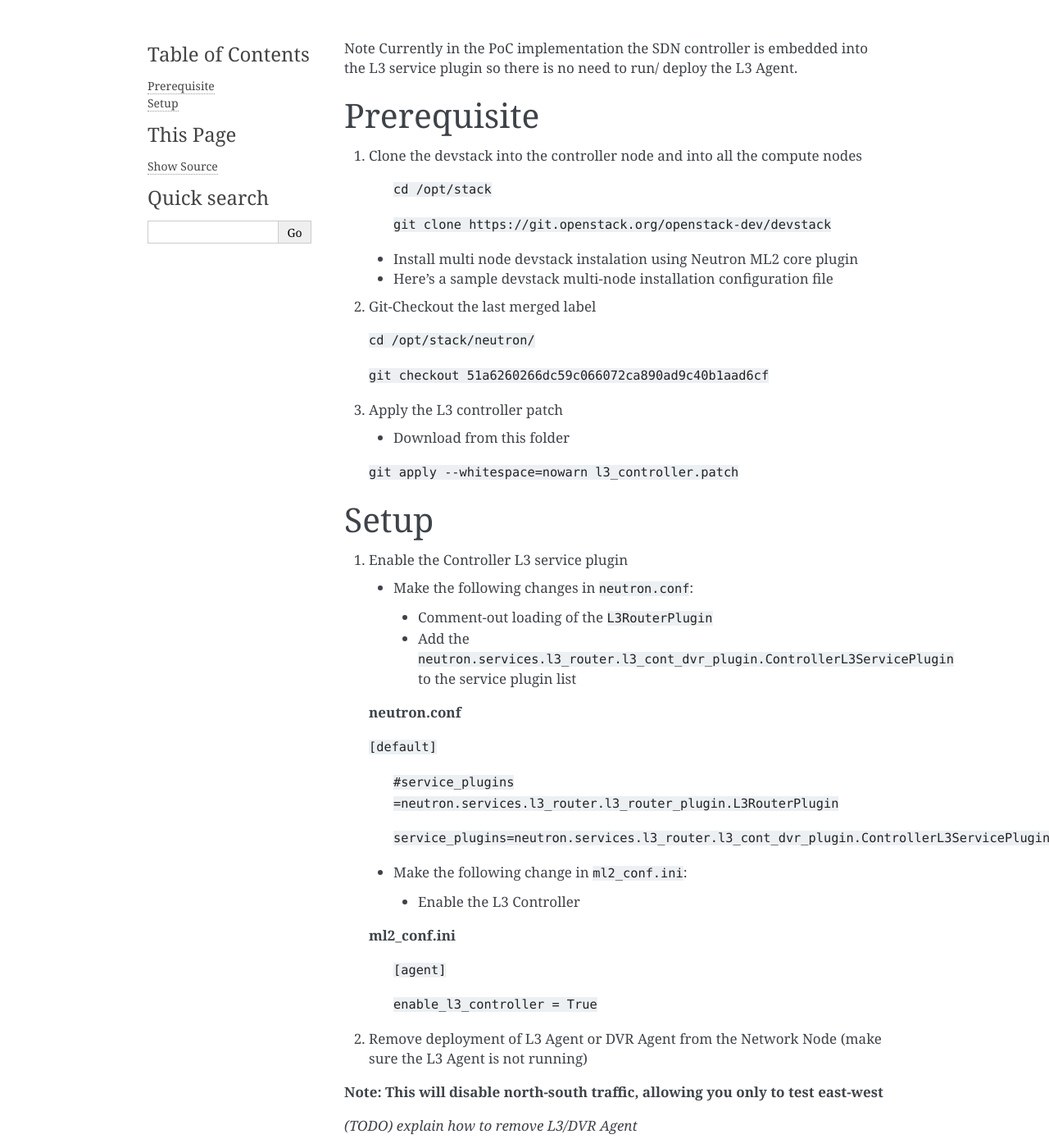
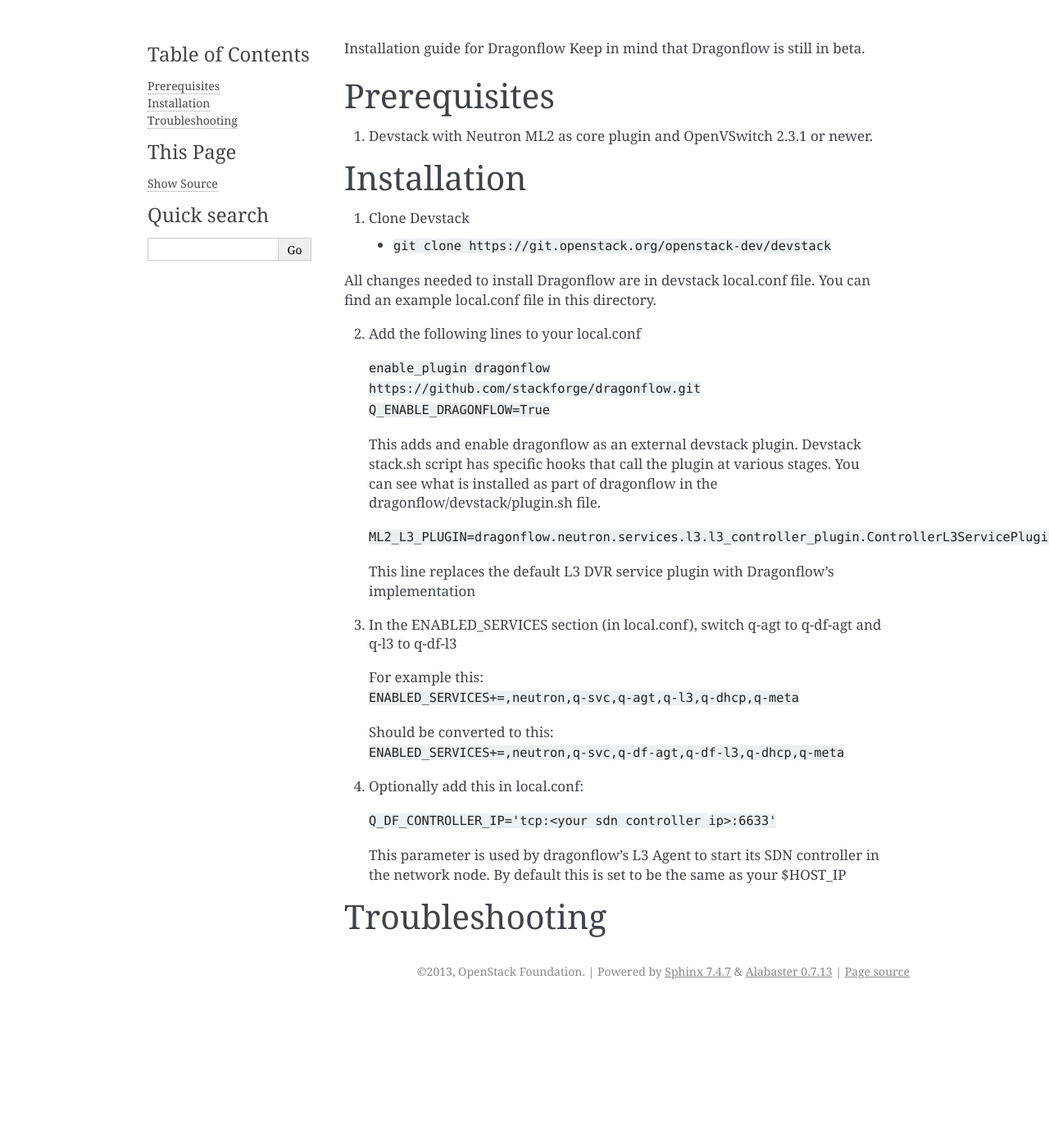
Before and after one commit to openstack-archive/dragonflow, a Sphinx documentation site: the page built from doc/source/readme.rst, in a window 1280 px wide and 1400 px high. Shown: the whole window at 82% size. Built offline with Sphinx 7.4.7, drawn with Linux system fonts in a browser that asks for light colours; some of the changed text lies outside the part shown.

Commit message:
Changes to devstack plugin: 1) SDN Controller IP is defaulted to the HOST_IP parameter 2) Add validations for OVS version 2.3.1+
Added updated README for the current installation process

Change-Id: I3d9cd14ebc7fe901d947eb2420a036f2dbd5f7f9

```diff
--- a/doc/source/readme.rst
+++ b/doc/source/readme.rst
@@ -1,93 +1,50 @@
-Note Currently in the PoC implementation the SDN controller is embedded into the L3 service plugin so there is no need to run/ deploy the L3 Agent.
+Installation guide for Dragonflow
+Keep in mind that Dragonflow is still in beta.
 
-Prerequisite
+Prerequisites
 ------------
-1) Clone the devstack into the controller node and into all the compute nodes
 
-  ``cd /opt/stack``
+1) Devstack with Neutron ML2 as core plugin and OpenVSwitch 2.3.1 or newer.
 
-  ``git clone https://git.openstack.org/openstack-dev/devstack``
+Installation
+-------------
 
- -  Install multi node devstack instalation using Neutron ML2 core plugin
+1) Clone Devstack
 
- -  Here's a sample devstack multi-node installation configuration file
+  - ``git clone https://git.openstack.org/openstack-dev/devstack``
 
-2) Git-Checkout the last merged label
+All changes needed to install Dragonflow are in devstack local.conf file.
+You can find an example local.conf file in this directory.
 
-  ``cd /opt/stack/neutron/``
+2) Add the following lines to your local.conf
 
-  ``git checkout 51a6260266dc59c066072ca890ad9c40b1aad6cf``
+   ``enable_plugin dragonflow https://github.com/stackforge/dragonflow.git``
+   ``Q_ENABLE_DRAGONFLOW=True``
 
-3) Apply the L3 controller patch
+   This adds and enable dragonflow as an external devstack plugin.
+   Devstack stack.sh script has specific hooks that call the plugin at various stages.
+   You can see what is installed as part of dragonflow in the dragonflow/devstack/plugin.sh file.
 
-  -  Download from this folder
+   ``ML2_L3_PLUGIN=dragonflow.neutron.services.l3.l3_controller_plugin.ControllerL3ServicePlugin``
 
-  ``git apply --whitespace=nowarn l3_controller.patch``
+   This line replaces the default L3 DVR service plugin with Dragonflow's implementation
 
-Setup
------
+3) In the ENABLED_SERVICES section (in local.conf), switch q-agt to q-df-agt and q-l3 to q-df-l3
 
-1) Enable the Controller L3 service plugin
+   For example this:
+   ``ENABLED_SERVICES+=,neutron,q-svc,q-agt,q-l3,q-dhcp,q-meta``
 
-  -  Make the following changes in ``neutron.conf``:
-
-    -  Comment-out loading of the ``L3RouterPlugin``
-    -  Add the ``neutron.services.l3_router.l3_cont_dvr_plugin.ControllerL3ServicePlugin`` to the service plugin list
-
-  **neutron.conf**
-
-  ``[default]``
-
-    ``#service_plugins =neutron.services.l3_router.l3_router_plugin.L3RouterPlugin``
-
-    ``service_plugins=neutron.services.l3_router.l3_cont_dvr_plugin.ControllerL3ServicePlugin``
-
-  -  Make the following change in ``ml2_conf.ini``:
-
-    - Enable the L3 Controller
-
-  **ml2_conf.ini**
-
-    ``[agent]``
-
-    ``enable_l3_controller = True``
-
-2) Remove deployment of L3 Agent or DVR Agent from the Network Node (make sure the L3 Agent is not running)
-
-**Note: This will disable north-south traffic, allowing you only to test east-west**
-
-`(TODO) explain how to remove L3/DVR Agent`
-
-3)  Installing Ryu on Controller Node
-
-  -  Cloning the Ryu project
-
-  ``git clone git://github.com/osrg/ryu.git``
-
-  -  Apply the folowing change to enable Ryu to run in Library mode (instead of a standalone controller)
-
-   Replace   `register_cli_opts`  to `register_opts` in the following files:
-
-    ``ryu/controller/controller.py``
-
-    ``ryu/app/wsgi.py``
-
-  - Configure the controller IP address
-
-    Edit the following file:
-
-    ``/opt/stack/neutron/neutron/services/l3_router/l3_cont_dvr_plugin.py``
-
-    Change the IP in the list:
-
-    `NET_CONTROL_L3_OPTS`
+   Should be converted to this:
+   ``ENABLED_SERVICES+=,neutron,q-svc,q-df-agt,q-df-l3,q-dhcp,q-meta``
 
 
-Run the following commands:
- ``sed -i 's/register_cli_opts/register_opts/g' ryu/controller/controller.py``
+4) Optionally add this in local.conf:
 
- ``sed -i 's/register_cli_opts/register_opts/g' ryu/app/wsgi.py``
+   ``Q_DF_CONTROLLER_IP='tcp:<your sdn controller ip>:6633'``
+
+   This parameter is used by dragonflow's L3 Agent to start its SDN controller in the network node.
+   By default this is set to be the same as your $HOST_IP
 
 
-
- ``% cd ryu;     python ./setup.py install``
+Troubleshooting
+----------------
```
Also changed, not shown: doc/source/local.conf (added, +46 -0 lines), doc/source/readme_poc.rst (added, +93 -0 lines), 2 other files.
